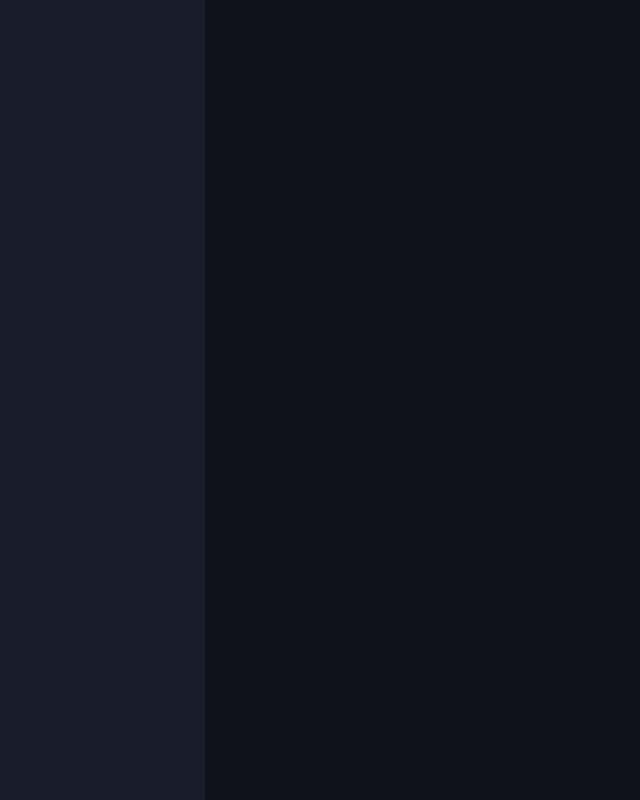
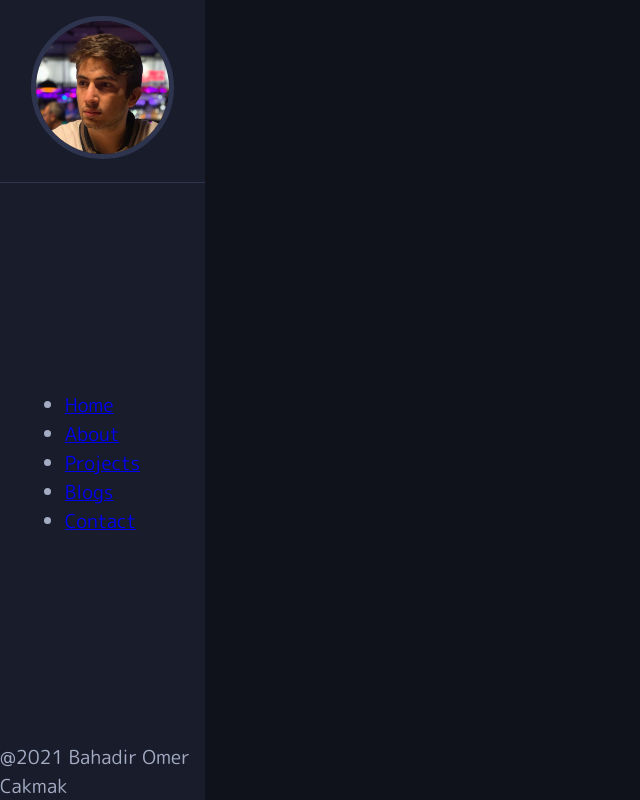
Before and after one commit to bomercakmak/my-portfolio-react, a React (Create React App) app: page / in a window 1280 px wide. Shown: the whole page, without its empty margins (0-640 px from the left). Built offline with nearby package versions, Linux system fonts and the light colour scheme.

Commit message:
I added navbar elements. I also write some scss for navbar.

```diff
--- a/src/App.js
+++ b/src/App.js
@@ -1,9 +1,11 @@
 import './App.scss';
+import NavBar from './Components/NavBar'
 
 function App() {
   return (
     <div className="App">
         <div className="sidebar">
+          <NavBar/>
         </div>
         <div className="main-content"></div>
     </div>
--- a/src/App.scss
+++ b/src/App.scss
@@ -1,4 +1,5 @@
 @import './styles/layout';
+@import './styles/navbar';
 
 
 *{
@@ -11,5 +12,5 @@
 body {
     color: #a4acc4;
     font-family: 'M PLUS Rounded 1c', sans-serif;
-    font-size: .2rem;
+    font-size: 1.2rem;
 }
--- /dev/null
+++ b/src/Components/NavBar.js
@@ -0,0 +1,46 @@
+import React from "react";
+import avatar from "../img/avatar.jpg";
+import { NavLink } from "react-router-dom";
+function NavBar() {
+  return (
+    <div className="NavBar">
+      <nav className="nav">
+        <div className="profile">
+          <img src={avatar} alt="" />
+        </div>
+        <ul className="nav-items">
+          <li className="nav-item">
+            <NavLink to="/" exact activeClassName="active">
+              Home
+            </NavLink>
+          </li>
+          <li className="nav-item">
+            <NavLink to="/about" exact activeClassName="active">
+              About
+            </NavLink>
+          </li>
+          <li className="nav-item">
+            <NavLink to="/projects" exact activeClassName="active">
+              Projects
+            </NavLink>
+          </li>
+          <li className="nav-item">
+            <NavLink to="/blogs" exact activeClassName="active">
+              Blogs
+            </NavLink>
+          </li>
+          <li className="nav-item">
+            <NavLink to="/contact" exact activeClassName="active">
+              Contact
+            </NavLink>
+          </li>
+        </ul>
+        <footer className="footer">
+          <p>@2021 Bahadir Omer Cakmak</p>
+        </footer>
+      </nav>
+    </div>
+  );
+}
+
+export default NavBar;
--- /dev/null
+++ b/src/styles/_navbar.scss
@@ -0,0 +1,23 @@
+.NavBar {
+    height: 100vh;
+    .nav{
+        height: 100%;
+        display:flex;
+        flex-direction:column;
+        justify-content: space-between;
+        align-items: center;
+
+        .profile{
+            width: 100%;
+            text-align: center;
+            margin-top:1rem;
+            border-bottom: 1px solid #2e344e;
+            img{
+                width:70%;
+                border-radius:100%;
+                border: 5px solid #2e344e;
+                margin-bottom:1rem;
+            }
+        }
+    }
+}
```
Also changed, not shown: src/img/avatar.jpg (added), src/img/avatar.png (deleted).
